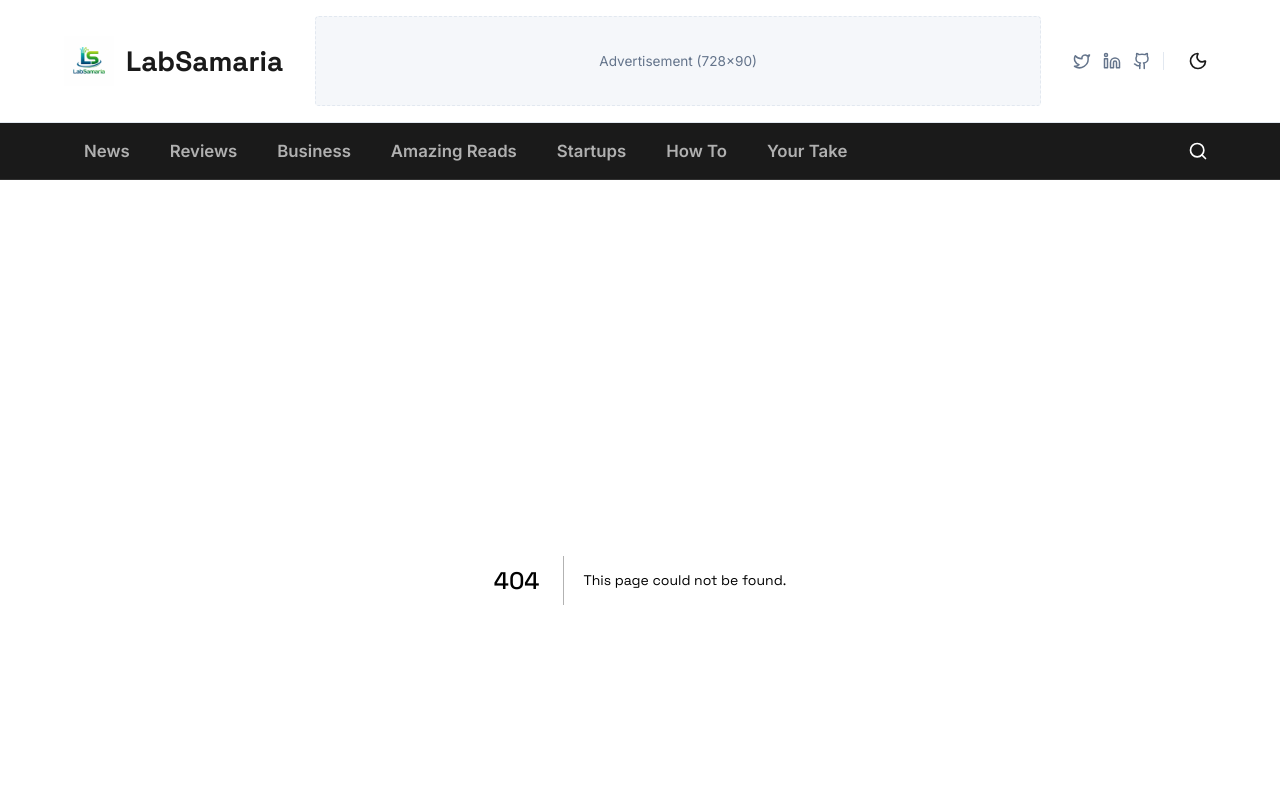
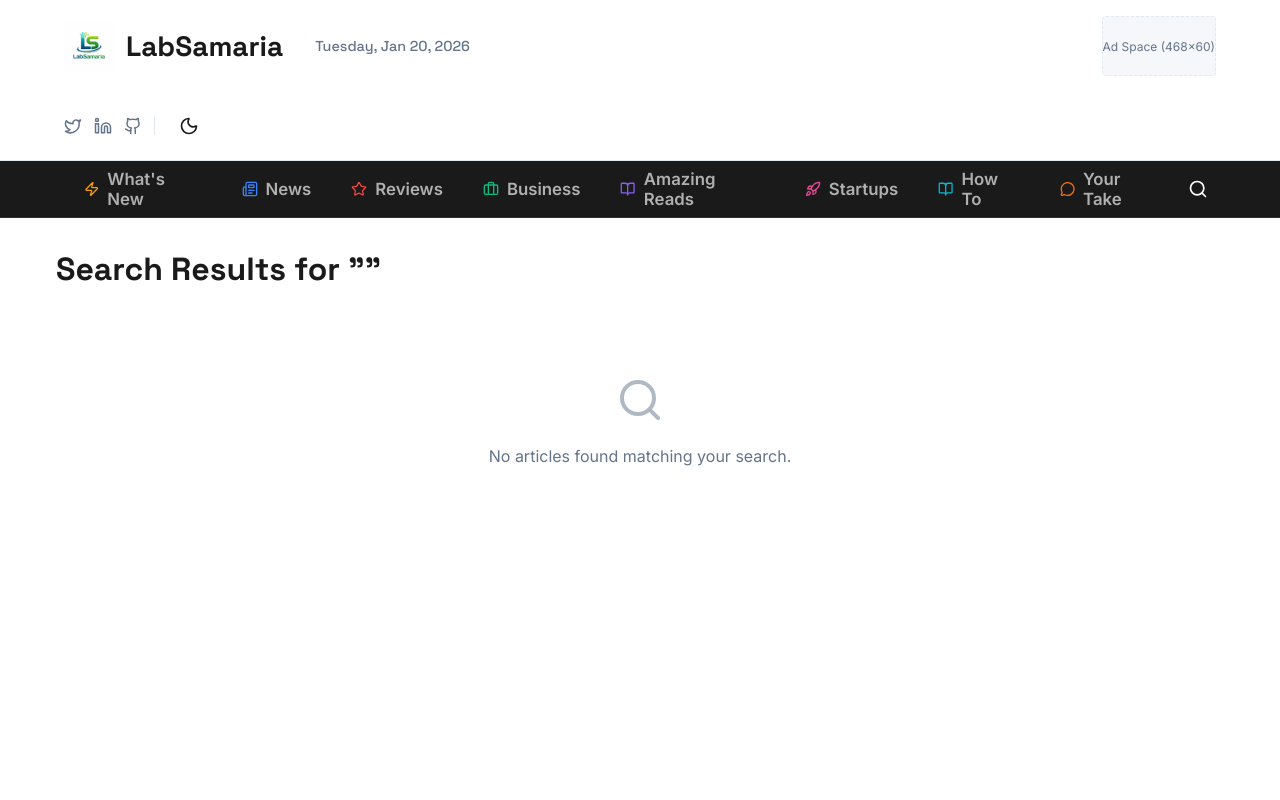
Before and after one commit to papamroma/LabSamaria, a Next.js app: page /search in a window 1280 px wide. Before the commit this address had no page. Shown: the top 800 px of the page. Built offline with nearby package versions, Linux system fonts and the light colour scheme.

Commit message:
Added functional search, real-time date, Whats New menu, and colorful icons

```diff
--- /dev/null
+++ b/src/app/search/page.module.css
@@ -0,0 +1,83 @@
+.grid {
+    display: grid;
+    grid-template-columns: repeat(auto-fill, minmax(300px, 1fr));
+    gap: 2rem;
+}
+
+.card {
+    background: var(--card-bg);
+    border: 1px solid var(--border);
+    border-radius: var(--radius);
+    overflow: hidden;
+    transition: transform 0.2s ease, box-shadow 0.2s ease;
+    display: flex;
+    flex-direction: column;
+}
+
+.card:hover {
+    transform: translateY(-4px);
+    box-shadow: 0 12px 24px -10px rgba(0, 0, 0, 0.15);
+}
+
+.imageWrapper {
+    position: relative;
+    height: 200px;
+    width: 100%;
+}
+
+.image {
+    object-fit: cover;
+}
+
+.category {
+    position: absolute;
+    top: 1rem;
+    left: 1rem;
+    background: var(--color-primary);
+    color: white;
+    padding: 0.25rem 0.75rem;
+    border-radius: 9999px;
+    font-size: 0.75rem;
+    font-weight: 600;
+    text-transform: uppercase;
+}
+
+.content {
+    padding: 1.5rem;
+    flex: 1;
+    display: flex;
+    flex-direction: column;
+}
+
+.title {
+    font-size: 1.25rem;
+    font-weight: 700;
+    margin-bottom: 0.75rem;
+    line-height: 1.3;
+    color: var(--foreground);
+}
+
+.excerpt {
+    font-size: 0.9rem;
+    color: var(--muted);
+    margin-bottom: 1.5rem;
+    line-height: 1.6;
+    flex: 1;
+}
+
+.meta {
+    display: flex;
+    align-items: center;
+    justify-content: space-between;
+    font-size: 0.8rem;
+    color: var(--muted);
+    border-top: 1px solid var(--border);
+    padding-top: 1rem;
+}
+
+.date,
+.author {
+    display: flex;
+    align-items: center;
+    gap: 0.4rem;
+}
--- /dev/null
+++ b/src/app/search/page.tsx
@@ -0,0 +1,82 @@
+"use client";
+
+import { useState, useEffect, Suspense } from "react";
+import { useSearchParams } from "next/navigation";
+import Link from "next/link";
+import Image from "next/image";
+import { ARTICLES } from "@/lib/data";
+import styles from "./page.module.css";
+import { Search, Calendar, User } from "lucide-react";
+
+function SearchResults() {
+    const searchParams = useSearchParams();
+    const query = searchParams.get("q")?.toLowerCase() || "";
+    const [results, setResults] = useState<typeof ARTICLES>([]);
+
+    useEffect(() => {
+        if (query) {
+            const filtered = ARTICLES.filter(
+                (article) =>
+                    article.title.toLowerCase().includes(query) ||
+                    article.excerpt.toLowerCase().includes(query) ||
+                    article.category.toLowerCase().includes(query)
+            );
+            setResults(filtered);
+        } else {
+            setResults([]);
+        }
+    }, [query]);
+
+    return (
+        <div className="container" style={{ padding: "2rem 1rem" }}>
+            <h1 style={{ fontSize: "2rem", fontWeight: 700, marginBottom: "1.5rem" }}>
+                Search Results for "{query}"
+            </h1>
+
+            {results.length === 0 ? (
+                <div style={{ textAlign: "center", padding: "4rem 0", color: "var(--muted)" }}>
+                    <Search size={48} style={{ marginBottom: "1rem", opacity: 0.5 }} />
+                    <p>No articles found matching your search.</p>
+                </div>
+            ) : (
+                <div className={styles.grid}>
+                    {results.map((article) => (
+                        <Link key={article.id} href={`/article/${article.slug}`} className={styles.card}>
+                            <div className={styles.imageWrapper}>
+                                <Image
+                                    src={article.image}
+                                    alt={article.title}
+                                    fill
+                                    className={styles.image}
+                                />
+                                <span className={styles.category}>{article.category}</span>
+                            </div>
+                            <div className={styles.content}>
+                                <h2 className={styles.title}>{article.title}</h2>
+                                <p className={styles.excerpt}>{article.excerpt}</p>
+                                <div className={styles.meta}>
+                                    <span className={styles.date}>
+                                        <Calendar size={14} />
+                                        {new Date(article.date).toLocaleDateString()}
+                                    </span>
+                                    <span className={styles.author}>
+                                        <User size={14} />
+                                        {article.author}
+                                    </span>
+                                </div>
+                            </div>
+                        </Link>
+                    ))}
+                </div>
+            )}
+        </div>
+    );
+}
+
+export default function SearchPage() {
+    return (
+        <Suspense fallback={<div>Loading...</div>}>
+            <SearchResults />
+        </Suspense>
+    );
+}
--- a/src/components/Header.module.css
+++ b/src/components/Header.module.css
@@ -223,23 +223,52 @@
     }
 }
 
-/* Mobile Adjustments */
-@media (max-width: 767px) {
-    .topBarContainer {
-        grid-template-columns: auto 1fr;
-        gap: 1rem;
-    }
+.dateDisplay {
+    font-family: var(--font-space-grotesk);
+    font-size: 0.9rem;
+    font-weight: 500;
+    color: var(--muted);
+    white-space: nowrap;
+    display: none;
+}
 
-    .logoText {
-        font-size: 1.3rem;
-    }
+.searchForm {
+    display: flex;
+    align-items: center;
+    background: rgba(255, 255, 255, 0.1);
+    border-radius: 4px;
+    padding: 0.25rem 0.5rem;
+    border: 1px solid rgba(255, 255, 255, 0.2);
+}
 
-    .topActions {
-        gap: 0.5rem;
-    }
+.searchInput {
+    background: transparent;
+    border: none;
+    color: white;
+    font-size: 0.9rem;
+    width: 150px;
+    outline: none;
+}
 
-    .socialIcons {
-        gap: 0.5rem;
-        padding-right: 0.5rem;
+.searchInput::placeholder {
+    color: rgba(255, 255, 255, 0.5);
+}
+
+.closeSearchBtn {
+    background: none;
+    border: none;
+    color: rgba(255, 255, 255, 0.7);
+    cursor: pointer;
+    display: flex;
+    align-items: center;
+}
+
+.closeSearchBtn:hover {
+    color: white;
+}
+
+@media (min-width: 1024px) {
+    .dateDisplay {
+        display: block;
     }
 }
--- a/src/components/Header.tsx
+++ b/src/components/Header.tsx
@@ -3,16 +3,24 @@
 import { useState, useEffect } from "react";
 import Link from "next/link";
 import Image from "next/image";
-import { usePathname } from "next/navigation";
-import { Menu, X, Search, Sun, Moon, Twitter, Linkedin, Github } from "lucide-react";
+import { usePathname, useRouter } from "next/navigation";
+import {
+    Menu, X, Search, Sun, Moon, Twitter, Linkedin, Github,
+    Zap, Newspaper, Star, Briefcase, Rocket, BookOpen, MessageCircle
+} from "lucide-react";
 import styles from "./Header.module.css";
 
 export default function Header() {
     const [isMenuOpen, setIsMenuOpen] = useState(false);
     const [theme, setTheme] = useState("light");
+    const [currentDate, setCurrentDate] = useState("");
+    const [searchQuery, setSearchQuery] = useState("");
+    const [isSearchOpen, setIsSearchOpen] = useState(false);
     const pathname = usePathname();
+    const router = useRouter();
 
     useEffect(() => {
+        // Theme initialization
         const savedTheme = localStorage.getItem("theme");
         if (savedTheme) {
             setTheme(savedTheme);
@@ -21,6 +29,17 @@ export default function Header() {
             setTheme("dark");
             document.documentElement.setAttribute("data-theme", "dark");
         }
+
+        // Real-time Date
+        const updateDate = () => {
+            const now = new Date();
+            const options: Intl.DateTimeFormatOptions = { weekday: 'long', year: 'numeric', month: 'short', day: 'numeric' };
+            setCurrentDate(now.toLocaleDateString('en-US', options));
+        };
+        updateDate();
+        const interval = setInterval(updateDate, 60000); // Update every minute
+
+        return () => clearInterval(interval);
     }, []);
 
     const toggleTheme = () => {
@@ -30,9 +49,28 @@ export default function Header() {
         localStorage.setItem("theme", newTheme);
     };
 
+    const handleSearch = (e: React.FormEvent) => {
+        e.preventDefault();
+        if (searchQuery.trim()) {
+            router.push(`/search?q=${encodeURIComponent(searchQuery)}`);
+            setIsSearchOpen(false);
+        }
+    };
+
+    const navItems = [
+        { name: "What's New", href: "/category/whats-new", icon: Zap, color: "#f59e0b" }, // Amber
+        { name: "News", href: "/category/news", icon: Newspaper, color: "#3b82f6" }, // Blue
+        { name: "Reviews", href: "/category/reviews", icon: Star, color: "#ef4444" }, // Red
+        { name: "Business", href: "/category/business", icon: Briefcase, color: "#10b981" }, // Emerald
+        { name: "Amazing Reads", href: "/category/amazing-reads", icon: BookOpen, color: "#8b5cf6" }, // Violet
+        { name: "Startups", href: "/category/startups", icon: Rocket, color: "#ec4899" }, // Pink
+        { name: "How To", href: "/category/tutorials", icon: BookOpen, color: "#06b6d4" }, // Cyan
+        { name: "Your Take", href: "/category/your-take", icon: MessageCircle, color: "#f97316" }, // Orange
+    ];
+
     return (
         <header className={styles.headerWrapper}>
-            {/* Top Bar: Logo + Ad Space */}
+            {/* Top Bar: Logo + Ad Space + Date */}
             <div className={styles.topBar}>
                 <div className={`container ${styles.topBarContainer}`}>
                     <Link href="/" className={styles.logo}>
@@ -40,12 +78,17 @@ export default function Header() {
                         <span className={styles.logoText}>LabSamaria</span>
                     </Link>
 
-                    {/* Top Ad Space */}
+                    {/* Date Display (Visible on Desktop) */}
+                    <div className={styles.dateDisplay}>
+                        {currentDate}
+                    </div>
+
+                    {/* Top Ad Space (Hidden on mobile, visible on desktop) */}
                     <div className={styles.topAd}>
                         <div style={{
                             width: '100%',
-                            maxWidth: '728px',
-                            height: '90px',
+                            maxWidth: '468px',
+                            height: '60px',
                             background: 'var(--card-bg)',
                             border: '1px dashed var(--border)',
                             borderRadius: '4px',
@@ -53,9 +96,9 @@ export default function Header() {
                             alignItems: 'center',
                             justifyContent: 'center',
                             color: 'var(--muted)',
-                            fontSize: '0.85rem'
+                            fontSize: '0.75rem'
                         }}>
-                            Advertisement (728x90)
+                            Ad Space (468x60)
                         </div>
                     </div>
 
@@ -83,33 +126,43 @@ export default function Header() {
             <div className={styles.navBar}>
                 <div className={`container ${styles.navContainer}`}>
                     <nav className={styles.nav}>
-                        <Link href="/category/news" className={styles.navLink} aria-current={pathname === '/category/news' ? 'page' : undefined}>
-                            News
-                        </Link>
-                        <Link href="/category/reviews" className={styles.navLink} aria-current={pathname === '/category/reviews' ? 'page' : undefined}>
-                            Reviews
-                        </Link>
-                        <Link href="/category/business" className={styles.navLink} aria-current={pathname === '/category/business' ? 'page' : undefined}>
-                            Business
-                        </Link>
-                        <Link href="/category/amazing-reads" className={styles.navLink} aria-current={pathname === '/category/amazing-reads' ? 'page' : undefined}>
-                            Amazing Reads
-                        </Link>
-                        <Link href="/category/startups" className={styles.navLink} aria-current={pathname === '/category/startups' ? 'page' : undefined}>
-                            Startups
-                        </Link>
-                        <Link href="/category/tutorials" className={styles.navLink} aria-current={pathname === '/category/tutorials' ? 'page' : undefined}>
-                            How To
-                        </Link>
-                        <Link href="/category/your-take" className={styles.navLink} aria-current={pathname === '/category/your-take' ? 'page' : undefined}>
-                            Your Take
-                        </Link>
+                        {navItems.map((item) => {
+                            const Icon = item.icon;
+                            return (
+                                <Link
+                                    key={item.href}
+                                    href={item.href}
+                                    className={styles.navLink}
+                                    aria-current={pathname === item.href ? 'page' : undefined}
+                                >
+                                    <Icon size={16} color={item.color} style={{ marginRight: '0.5rem' }} />
+                                    {item.name}
+                                </Link>
+                            );
+                        })}
                     </nav>
 
                     <div className={styles.navActions}>
-                        <button className={styles.searchBtn} aria-label="Search">
-                            <Search size={20} />
-                        </button>
+                        {isSearchOpen ? (
+                            <form onSubmit={handleSearch} className={styles.searchForm}>
+                                <input
+                                    type="text"
+                                    placeholder="Search..."
+                                    value={searchQuery}
+                                    onChange={(e) => setSearchQuery(e.target.value)}
+                                    className={styles.searchInput}
+                                    autoFocus
+                                />
+                                <button type="button" onClick={() => setIsSearchOpen(false)} className={styles.closeSearchBtn}>
+                                    <X size={18} />
+                                </button>
+                            </form>
+                        ) : (
+                            <button className={styles.searchBtn} onClick={() => setIsSearchOpen(true)} aria-label="Search">
+                                <Search size={20} />
+                            </button>
+                        )}
+
                         <button className={styles.mobileMenuBtn} onClick={() => setIsMenuOpen(!isMenuOpen)}>
                             {isMenuOpen ? <X size={24} /> : <Menu size={24} />}
                         </button>
@@ -120,13 +173,21 @@ export default function Header() {
             {/* Mobile Nav */}
             {isMenuOpen && (
                 <div className={styles.mobileNav}>
-                    <Link href="/category/news" className={styles.mobileNavLink} onClick={() => setIsMenuOpen(false)} aria-current={pathname === '/category/news' ? 'page' : undefined}>News</Link>
-                    <Link href="/category/reviews" className={styles.mobileNavLink} onClick={() => setIsMenuOpen(false)} aria-current={pathname === '/category/reviews' ? 'page' : undefined}>Reviews</Link>
-                    <Link href="/category/business" className={styles.mobileNavLink} onClick={() => setIsMenuOpen(false)} aria-current={pathname === '/category/business' ? 'page' : undefined}>Business</Link>
-                    <Link href="/category/amazing-reads" className={styles.mobileNavLink} onClick={() => setIsMenuOpen(false)} aria-current={pathname === '/category/amazing-reads' ? 'page' : undefined}>Amazing Reads</Link>
-                    <Link href="/category/startups" className={styles.mobileNavLink} onClick={() => setIsMenuOpen(false)} aria-current={pathname === '/category/startups' ? 'page' : undefined}>Startups</Link>
-                    <Link href="/category/tutorials" className={styles.mobileNavLink} onClick={() => setIsMenuOpen(false)} aria-current={pathname === '/category/tutorials' ? 'page' : undefined}>How To</Link>
-                    <Link href="/category/your-take" className={styles.mobileNavLink} onClick={() => setIsMenuOpen(false)} aria-current={pathname === '/category/your-take' ? 'page' : undefined}>Your Take</Link>
+                    {navItems.map((item) => {
+                        const Icon = item.icon;
+                        return (
+                            <Link
+                                key={item.href}
+                                href={item.href}
+                                className={styles.mobileNavLink}
+                                onClick={() => setIsMenuOpen(false)}
+                                aria-current={pathname === item.href ? 'page' : undefined}
+                            >
+                                <Icon size={18} color={item.color} style={{ marginRight: '0.75rem' }} />
+                                {item.name}
+                            </Link>
+                        );
+                    })}
                 </div>
             )}
         </header>
```
Also changed, not shown: 1 other file (tests, documents, lock files or other folders).
